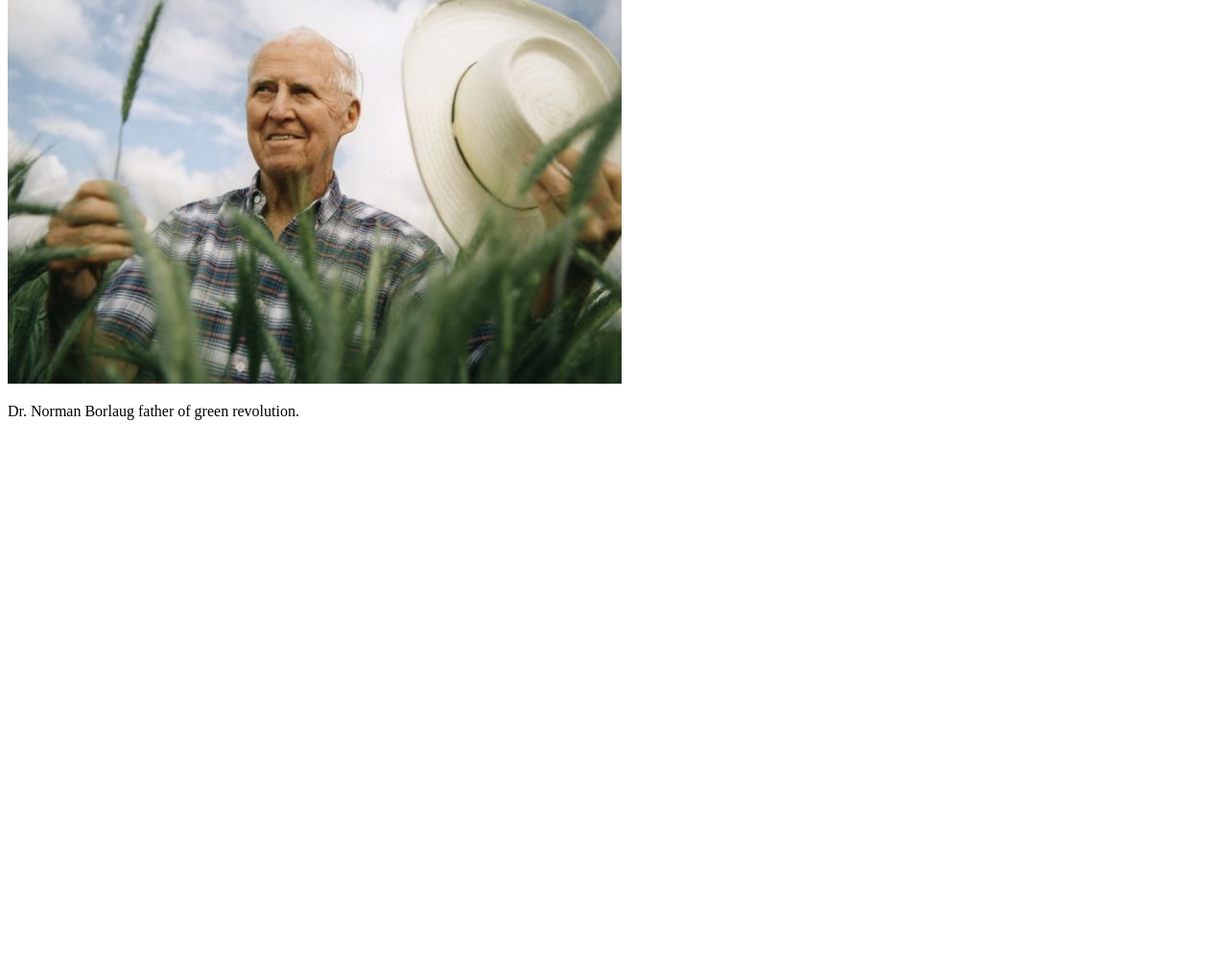
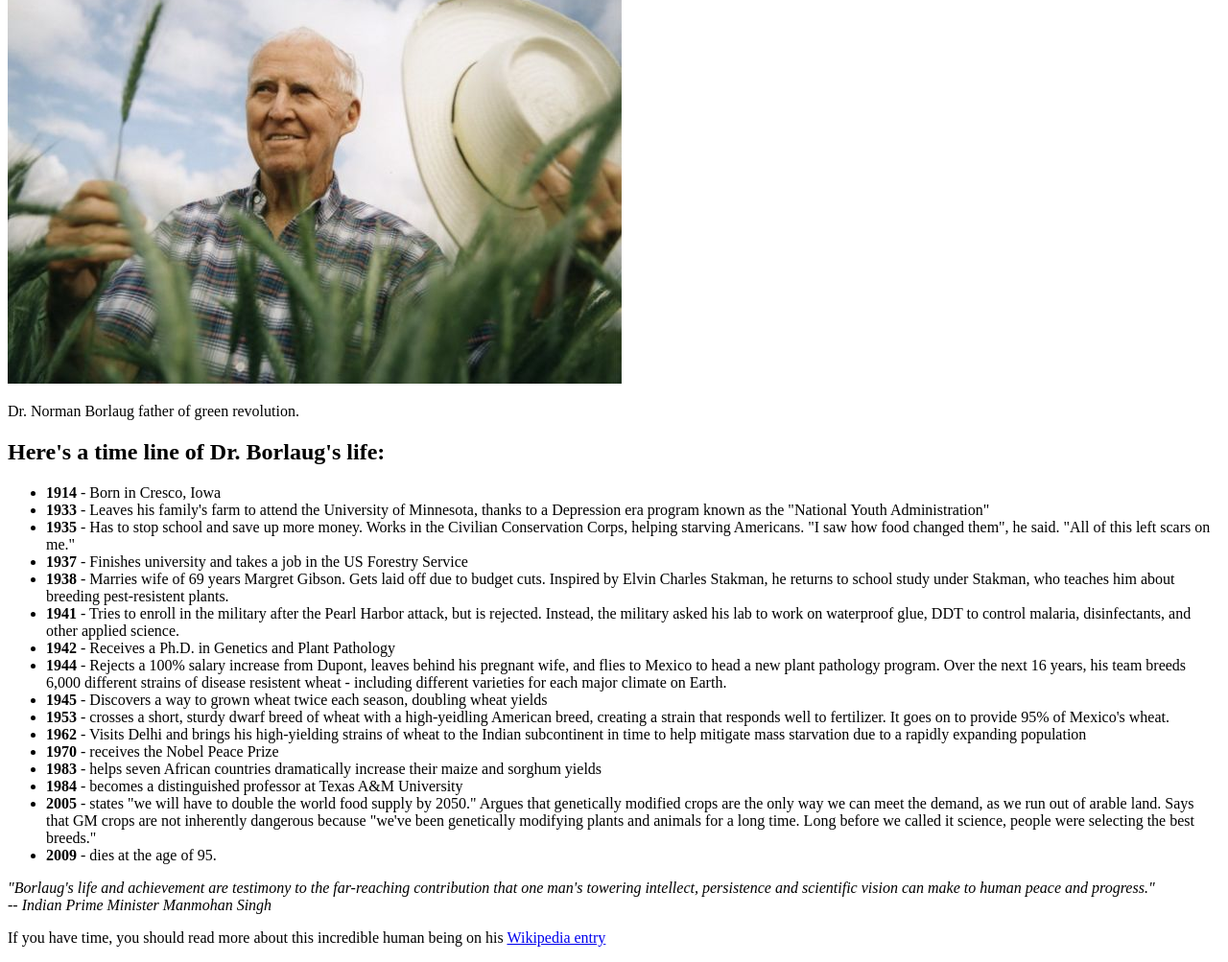
Before and after one commit to Al-Amin-Khan-Shakil/Tribute-Page, a plain HTML site: page index.html in a window 1280 px wide. Shown: the part 173-1176 px from the top of the page at 96% size. Before the commit the page ends 800 px from the top, so only its background shows below. Drawn offline with Linux system fonts and the light colour scheme.

Commit message:
html modification finished

```diff
--- a/index.html
+++ b/index.html
@@ -14,6 +14,31 @@
         <img src="/image/_106282401_gettyimages-583502574.jpg" alt="Dr. Norman Borlaug photo" id="image">
         <p id="img-caption">Dr. Norman Borlaug father of green revolution.</p>
       </div>
+      <p id="tribute-info">
+        <h2 id="infoTitle">Here's a time line of Dr. Borlaug's life:</h2>
+        <ul>
+          <li> <b>1914</b> - Born in Cresco, Iowa</li>
+          <li> <b>1933</b> - Leaves his family's farm to attend the University of Minnesota, thanks to a Depression era program known as the "National Youth Administration"</li>
+          <li><b>1935</b> - Has to stop school and save up more money. Works in the Civilian Conservation Corps, helping starving Americans. "I saw how food changed them", he said. "All of this left scars on me."</li>
+          <li><b>1937</b> - Finishes university and takes a job in the US Forestry Service</li>
+          <li><b>1938</b> - Marries wife of 69 years Margret Gibson. Gets laid off due to budget cuts. Inspired by Elvin Charles Stakman, he returns to school study under Stakman, who teaches him about breeding pest-resistent plants.</li>
+          <li><b>1941</b> - Tries to enroll in the military after the Pearl Harbor attack, but is rejected. Instead, the military asked his lab to work on waterproof glue, DDT to control malaria, disinfectants, and other applied science.</li>
+          <li><b>1942</b> - Receives a Ph.D. in Genetics and Plant Pathology</li>
+          <li><b>1944</b> - Rejects a 100% salary increase from Dupont, leaves behind his pregnant wife, and flies to Mexico to head a new plant pathology program. Over the next 16 years, his team breeds 6,000 different strains of disease resistent wheat - including different varieties for each major climate on Earth.</li>
+          <li><b>1945</b> - Discovers a way to grown wheat twice each season, doubling wheat yields</li>
+          <li><b>1953</b> - crosses a short, sturdy dwarf breed of wheat with a high-yeidling American breed, creating a strain that responds well to fertilizer. It goes on to provide 95% of Mexico's wheat.</li>
+          <li><b>1962</b> - Visits Delhi and brings his high-yielding strains of wheat to the Indian subcontinent in time to help mitigate mass starvation due to a rapidly expanding population</li>
+          <li><b>1970</b> - receives the Nobel Peace Prize</li>
+          <li><b>1983</b> - helps seven African countries dramatically increase their maize and sorghum yields</li>
+          <li><b>1984</b> - becomes a distinguished professor at Texas A&M University</li>
+          <li><b>2005</b> - states "we will have to double the world food supply by 2050." Argues that genetically modified crops are the only way we can meet the demand, as we run out of arable land. Says that GM crops are not inherently dangerous because "we've been genetically modifying plants and animals for a long time. Long before we called it science, people were selecting the best breeds."</li>
+          <li><b>2009</b> - dies at the age of 95.</li>
+        </ul>
+        <p id="quotation"><i>"Borlaug's life and achievement are testimony to the far-reaching contribution that one man's towering intellect, persistence and scientific vision can make to human peace and progress."</i><br>
+        <i>-- Indian Prime Minister Manmohan Singh</i></p>
+
+      </p>
+      <p id="footerline">If you have time, you should read more about this incredible human being on his <a  href="https://en.wikipedia.org/wiki/Norman_Borlaug" id="tribute-link" target="_blank">Wikipedia entry</a></p>
     </main>
     <script src="https://cdn.freecodecamp.org/testable-projects-fcc/v1/bundle.js"></script>
 
```
